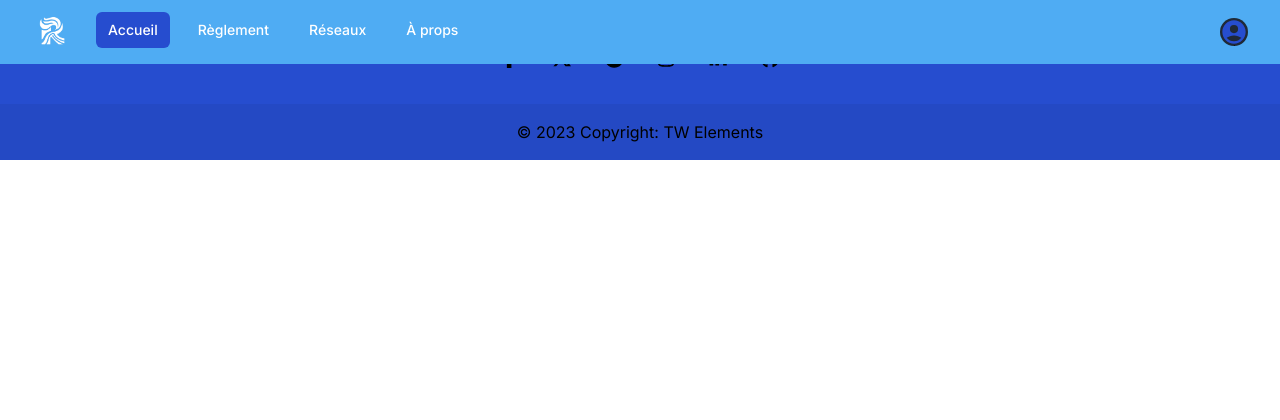
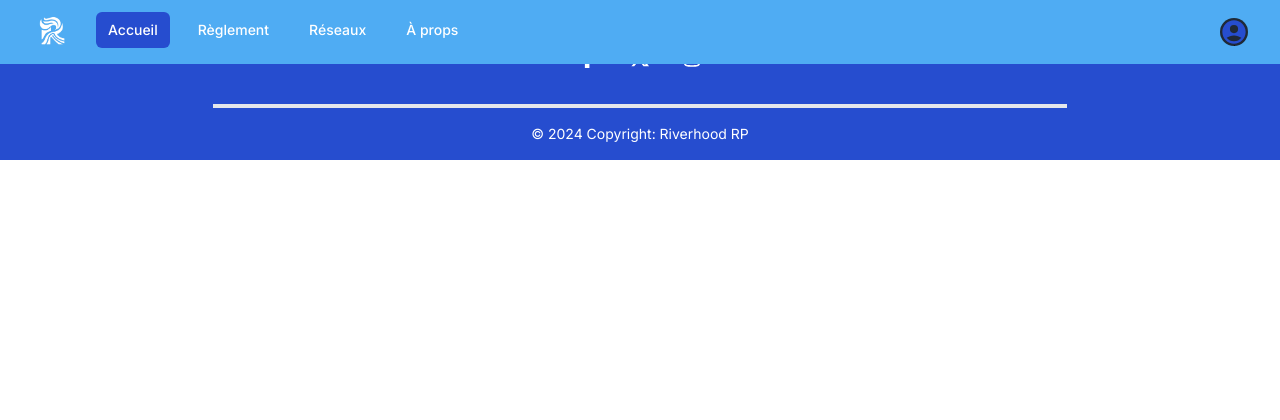
Before and after one commit to riverhoodrp/site, a Symfony app: template templates/base.html.twig in a window 1280 px wide. Shown: the top 420 px of the page. Run offline with Twig, Linux system fonts and the light colour scheme; the template is opened without the code that fills it, so the values that code supplies are empty; style sheets or scripts are compiled from the project's sources; some libraries are stand-ins or nearby versions.

Commit message:
Modification du footer

```diff
--- a/templates/footer.html.twig
+++ b/templates/footer.html.twig
@@ -1,114 +1,40 @@
-<!--Footer container-->
 <footer class="flex flex-col items-center bg-blue-skye-dark text-center text-surface">
     <div class="container pt-9">
-        <!-- Social media icons container -->
         <div class="mb-6 flex justify-center space-x-2">
-            <a
-                    href="#!"
-                    type="button"
-                    class="rounded-full bg-transparent p-3 font-medium uppercase leading-normal text-surface transition duration-150 ease-in-out hover:bg-neutral-100 focus:outline-none focus:ring-0 dark:text-white dark:hover:bg-secondary-900"
-                    data-twe-ripple-init>
+
+            {#Facebook#}
+            <a href="#!" type="button" class="rounded-full bg-transparent p-3 font-medium uppercase leading-normal text-surface transition duration-150 ease-in-out text-white hover:bg-blue-skye hover:outline-2" data-twe-ripple-init>
                 <span class="[&>svg]:h-5 [&>svg]:w-5">
-          <svg
-                  xmlns="http://www.w3.org/2000/svg"
-                  fill="currentColor"
-                  viewBox="0 0 320 512">
-            <!--!Font Awesome Free 6.5.1 by @fontawesome - https://fontawesome.com License - https://fontawesome.com/license/free Copyright 2024 Fonticons, Inc. -->
-            <path
-                    d="M80 299.3V512H196V299.3h86.5l18-97.8H196V166.9c0-51.7 20.3-71.5 72.7-71.5c16.3 0 29.4 .4 37 1.2V7.9C291.4 4 256.4 0 236.2 0C129.3 0 80 50.5 80 159.4v42.1H14v97.8H80z"/>
+                  <svg xmlns="http://www.w3.org/2000/svg" fill="currentColor" viewBox="0 0 320 512">
+                    <path d="M80 299.3V512H196V299.3h86.5l18-97.8H196V166.9c0-51.7 20.3-71.5 72.7-71.5c16.3 0 29.4 .4 37 1.2V7.9C291.4 4 256.4 0 236.2 0C129.3 0 80 50.5 80 159.4v42.1H14v97.8H80z"/>
                   </svg>
                 </span>
             </a>
 
-            <a
-                    href="#!"
-                    type="button"
-                    class="rounded-full bg-transparent p-3 font-medium uppercase leading-normal text-surface transition duration-150 ease-in-out hover:bg-neutral-100 focus:outline-none focus:ring-0 dark:text-white dark:hover:bg-secondary-900"
-                    data-twe-ripple-init>
+            {#Twitter#}
+            <a href="#!" type="button" class="rounded-full bg-transparent p-3 font-medium uppercase leading-normal text-surface transition duration-150 ease-in-out text-white hover:bg-blue-skye hover:outline-2">
                 <span class="mx-auto [&>svg]:h-5 [&>svg]:w-5">
-          <svg
-                  xmlns="http://www.w3.org/2000/svg"
-                  fill="currentColor"
-                  viewBox="0 0 512 512">
-            <!--!Font Awesome Free 6.5.1 by @fontawesome - https://fontawesome.com License - https://fontawesome.com/license/free Copyright 2024 Fonticons, Inc. -->
-            <path
-                    d="M389.2 48h70.6L305.6 224.2 487 464H345L233.7 318.6 106.5 464H35.8L200.7 275.5 26.8 48H172.4L272.9 180.9 389.2 48zM364.4 421.8h39.1L151.1 88h-42L364.4 421.8z"/>
+                  <svg xmlns="http://www.w3.org/2000/svg" fill="currentColor" viewBox="0 0 512 512">
+                    <path d="M389.2 48h70.6L305.6 224.2 487 464H345L233.7 318.6 106.5 464H35.8L200.7 275.5 26.8 48H172.4L272.9 180.9 389.2 48zM364.4 421.8h39.1L151.1 88h-42L364.4 421.8z"/>
                   </svg>
                 </span>
             </a>
 
-            <a
-                    href="#!"
-                    type="button"
-                    class="rounded-full bg-transparent p-3 font-medium uppercase leading-normal text-surface transition duration-150 ease-in-out hover:bg-neutral-100 focus:outline-none focus:ring-0 dark:text-white dark:hover:bg-secondary-900"
-                    data-twe-ripple-init>
+            {#Instagram#}
+            <a href="#!" type="button" class="rounded-full bg-transparent p-3 font-medium uppercase leading-normal text-surface transition duration-150 ease-in-out text-white hover:bg-blue-skye hover:outline-2">
                 <span class="mx-auto [&>svg]:h-5 [&>svg]:w-5">
-          <svg
-                  xmlns="http://www.w3.org/2000/svg"
-                  fill="currentColor"
-                  viewBox="0 0 488 512">
-            <!--!Font Awesome Free 6.5.1 by @fontawesome - https://fontawesome.com License - https://fontawesome.com/license/free Copyright 2024 Fonticons, Inc. -->
-            <path
-                    d="M488 261.8C488 403.3 391.1 504 248 504 110.8 504 0 393.2 0 256S110.8 8 248 8c66.8 0 123 24.5 166.3 64.9l-67.5 64.9C258.5 52.6 94.3 116.6 94.3 256c0 86.5 69.1 156.6 153.7 156.6 98.2 0 135-70.4 140.8-106.9H248v-85.3h236.1c2.3 12.7 3.9 24.9 3.9 41.4z"/>
+                  <svg xmlns="http://www.w3.org/2000/svg" fill="currentColor" viewBox="0 0 448 512">
+                    <path d="M224.1 141c-63.6 0-114.9 51.3-114.9 114.9s51.3 114.9 114.9 114.9S339 319.5 339 255.9 287.7 141 224.1 141zm0 189.6c-41.1 0-74.7-33.5-74.7-74.7s33.5-74.7 74.7-74.7 74.7 33.5 74.7 74.7-33.6 74.7-74.7 74.7zm146.4-194.3c0 14.9-12 26.8-26.8 26.8-14.9 0-26.8-12-26.8-26.8s12-26.8 26.8-26.8 26.8 12 26.8 26.8zm76.1 27.2c-1.7-35.9-9.9-67.7-36.2-93.9-26.2-26.2-58-34.4-93.9-36.2-37-2.1-147.9-2.1-184.9 0-35.8 1.7-67.6 9.9-93.9 36.1s-34.4 58-36.2 93.9c-2.1 37-2.1 147.9 0 184.9 1.7 35.9 9.9 67.7 36.2 93.9s58 34.4 93.9 36.2c37 2.1 147.9 2.1 184.9 0 35.9-1.7 67.7-9.9 93.9-36.2 26.2-26.2 34.4-58 36.2-93.9 2.1-37 2.1-147.8 0-184.8zM398.8 388c-7.8 19.6-22.9 34.7-42.6 42.6-29.5 11.7-99.5 9-132.1 9s-102.7 2.6-132.1-9c-19.6-7.8-34.7-22.9-42.6-42.6-11.7-29.5-9-99.5-9-132.1s-2.6-102.7 9-132.1c7.8-19.6 22.9-34.7 42.6-42.6 29.5-11.7 99.5-9 132.1-9s102.7-2.6 132.1 9c19.6 7.8 34.7 22.9 42.6 42.6 11.7 29.5 9 99.5 9 132.1s2.7 102.7-9 132.1z"/>
                   </svg>
                 </span>
             </a>
 
-            <a
-                    href="#!"
-                    type="button"
-                    class="rounded-full bg-transparent p-3 font-medium uppercase leading-normal text-surface transition duration-150 ease-in-out hover:bg-neutral-100 focus:outline-none focus:ring-0 dark:text-white dark:hover:bg-secondary-900"
-                    data-twe-ripple-init>
-        <span class="mx-auto [&>svg]:h-5 [&>svg]:w-5">
-          <svg
-                  xmlns="http://www.w3.org/2000/svg"
-                  fill="currentColor"
-                  viewBox="0 0 448 512">
-            <!--!Font Awesome Free 6.5.1 by @fontawesome - https://fontawesome.com License - https://fontawesome.com/license/free Copyright 2024 Fonticons, Inc. -->
-            <path
-                    d="M224.1 141c-63.6 0-114.9 51.3-114.9 114.9s51.3 114.9 114.9 114.9S339 319.5 339 255.9 287.7 141 224.1 141zm0 189.6c-41.1 0-74.7-33.5-74.7-74.7s33.5-74.7 74.7-74.7 74.7 33.5 74.7 74.7-33.6 74.7-74.7 74.7zm146.4-194.3c0 14.9-12 26.8-26.8 26.8-14.9 0-26.8-12-26.8-26.8s12-26.8 26.8-26.8 26.8 12 26.8 26.8zm76.1 27.2c-1.7-35.9-9.9-67.7-36.2-93.9-26.2-26.2-58-34.4-93.9-36.2-37-2.1-147.9-2.1-184.9 0-35.8 1.7-67.6 9.9-93.9 36.1s-34.4 58-36.2 93.9c-2.1 37-2.1 147.9 0 184.9 1.7 35.9 9.9 67.7 36.2 93.9s58 34.4 93.9 36.2c37 2.1 147.9 2.1 184.9 0 35.9-1.7 67.7-9.9 93.9-36.2 26.2-26.2 34.4-58 36.2-93.9 2.1-37 2.1-147.8 0-184.8zM398.8 388c-7.8 19.6-22.9 34.7-42.6 42.6-29.5 11.7-99.5 9-132.1 9s-102.7 2.6-132.1-9c-19.6-7.8-34.7-22.9-42.6-42.6-11.7-29.5-9-99.5-9-132.1s-2.6-102.7 9-132.1c7.8-19.6 22.9-34.7 42.6-42.6 29.5-11.7 99.5-9 132.1-9s102.7-2.6 132.1 9c19.6 7.8 34.7 22.9 42.6 42.6 11.7 29.5 9 99.5 9 132.1s2.7 102.7-9 132.1z"/>
-          </svg>
-        </span>
-            </a>
-
-            <a
-                    href="#!"
-                    type="button"
-                    class="rounded-full bg-transparent p-3 font-medium uppercase leading-normal text-surface transition duration-150 ease-in-out hover:bg-neutral-100 focus:outline-none focus:ring-0 dark:text-white dark:hover:bg-secondary-900"
-                    data-twe-ripple-init>
-        <span class="mx-auto [&>svg]:h-5 [&>svg]:w-5">
-          <svg
-                  xmlns="http://www.w3.org/2000/svg"
-                  fill="currentColor"
-                  viewBox="0 0 448 512">
-            <!--!Font Awesome Free 6.5.1 by @fontawesome - https://fontawesome.com License - https://fontawesome.com/license/free Copyright 2024 Fonticons, Inc. -->
-            <path
-                    d="M100.3 448H7.4V148.9h92.9zM53.8 108.1C24.1 108.1 0 83.5 0 53.8a53.8 53.8 0 0 1 107.6 0c0 29.7-24.1 54.3-53.8 54.3zM447.9 448h-92.7V302.4c0-34.7-.7-79.2-48.3-79.2-48.3 0-55.7 37.7-55.7 76.7V448h-92.8V148.9h89.1v40.8h1.3c12.4-23.5 42.7-48.3 87.9-48.3 94 0 111.3 61.9 111.3 142.3V448z"/>
-          </svg>
-        </span>
-            </a>
-
-            <a
-                    href="#!"
-                    type="button"
-                    class="rounded-full bg-transparent p-3 font-medium uppercase leading-normal text-surface transition duration-150 ease-in-out hover:bg-neutral-100 focus:outline-none focus:ring-0 dark:text-white dark:hover:bg-secondary-900"
-                    data-twe-ripple-init>
-        <span class="mx-auto [&>svg]:h-5 [&>svg]:w-5">
-          <svg
-                  xmlns="http://www.w3.org/2000/svg"
-                  fill="currentColor"
-                  viewBox="0 0 496 512">
-            <!--!Font Awesome Free 6.5.1 by @fontawesome - https://fontawesome.com License - https://fontawesome.com/license/free Copyright 2024 Fonticons, Inc. -->
-            <path
-                    d="M165.9 397.4c0 2-2.3 3.6-5.2 3.6-3.3 .3-5.6-1.3-5.6-3.6 0-2 2.3-3.6 5.2-3.6 3-.3 5.6 1.3 5.6 3.6zm-31.1-4.5c-.7 2 1.3 4.3 4.3 4.9 2.6 1 5.6 0 6.2-2s-1.3-4.3-4.3-5.2c-2.6-.7-5.5 .3-6.2 2.3zm44.2-1.7c-2.9 .7-4.9 2.6-4.6 4.9 .3 2 2.9 3.3 5.9 2.6 2.9-.7 4.9-2.6 4.6-4.6-.3-1.9-3-3.2-5.9-2.9zM244.8 8C106.1 8 0 113.3 0 252c0 110.9 69.8 205.8 169.5 239.2 12.8 2.3 17.3-5.6 17.3-12.1 0-6.2-.3-40.4-.3-61.4 0 0-70 15-84.7-29.8 0 0-11.4-29.1-27.8-36.6 0 0-22.9-15.7 1.6-15.4 0 0 24.9 2 38.6 25.8 21.9 38.6 58.6 27.5 72.9 20.9 2.3-16 8.8-27.1 16-33.7-55.9-6.2-112.3-14.3-112.3-110.5 0-27.5 7.6-41.3 23.6-58.9-2.6-6.5-11.1-33.3 2.6-67.9 20.9-6.5 69 27 69 27 20-5.6 41.5-8.5 62.8-8.5s42.8 2.9 62.8 8.5c0 0 48.1-33.6 69-27 13.7 34.7 5.2 61.4 2.6 67.9 16 17.7 25.8 31.5 25.8 58.9 0 96.5-58.9 104.2-114.8 110.5 9.2 7.9 17 22.9 17 46.4 0 33.7-.3 75.4-.3 83.6 0 6.5 4.6 14.4 17.3 12.1C428.2 457.8 496 362.9 496 252 496 113.3 383.5 8 244.8 8zM97.2 352.9c-1.3 1-1 3.3 .7 5.2 1.6 1.6 3.9 2.3 5.2 1 1.3-1 1-3.3-.7-5.2-1.6-1.6-3.9-2.3-5.2-1zm-10.8-8.1c-.7 1.3 .3 2.9 2.3 3.9 1.6 1 3.6 .7 4.3-.7 .7-1.3-.3-2.9-2.3-3.9-2-.6-3.6-.3-4.3 .7zm32.4 35.6c-1.6 1.3-1 4.3 1.3 6.2 2.3 2.3 5.2 2.6 6.5 1 1.3-1.3 .7-4.3-1.3-6.2-2.2-2.3-5.2-2.6-6.5-1zm-11.4-14.7c-1.6 1-1.6 3.6 0 5.9 1.6 2.3 4.3 3.3 5.6 2.3 1.6-1.3 1.6-3.9 0-6.2-1.4-2.3-4-3.3-5.6-2z"/>
-          </svg>
-        </span>
-            </a>
         </div>
     </div>
 
-    <div class="w-full bg-black/5 p-4 text-center">
-        © 2023 Copyright:
-        <a href="https://tw-elements.com/">TW Elements</a>
+    <hr class="border-blue-skye border-2 w-2/3">
+
+    <div class="w-full bg-blue-skye-dark p-4 text-center text-sm text-white">
+        © 2024 Copyright:<a href="/"> Riverhood RP</a>
     </div>
 </footer>
```
Lines whose indentation alone changed are shown as unchanged.
